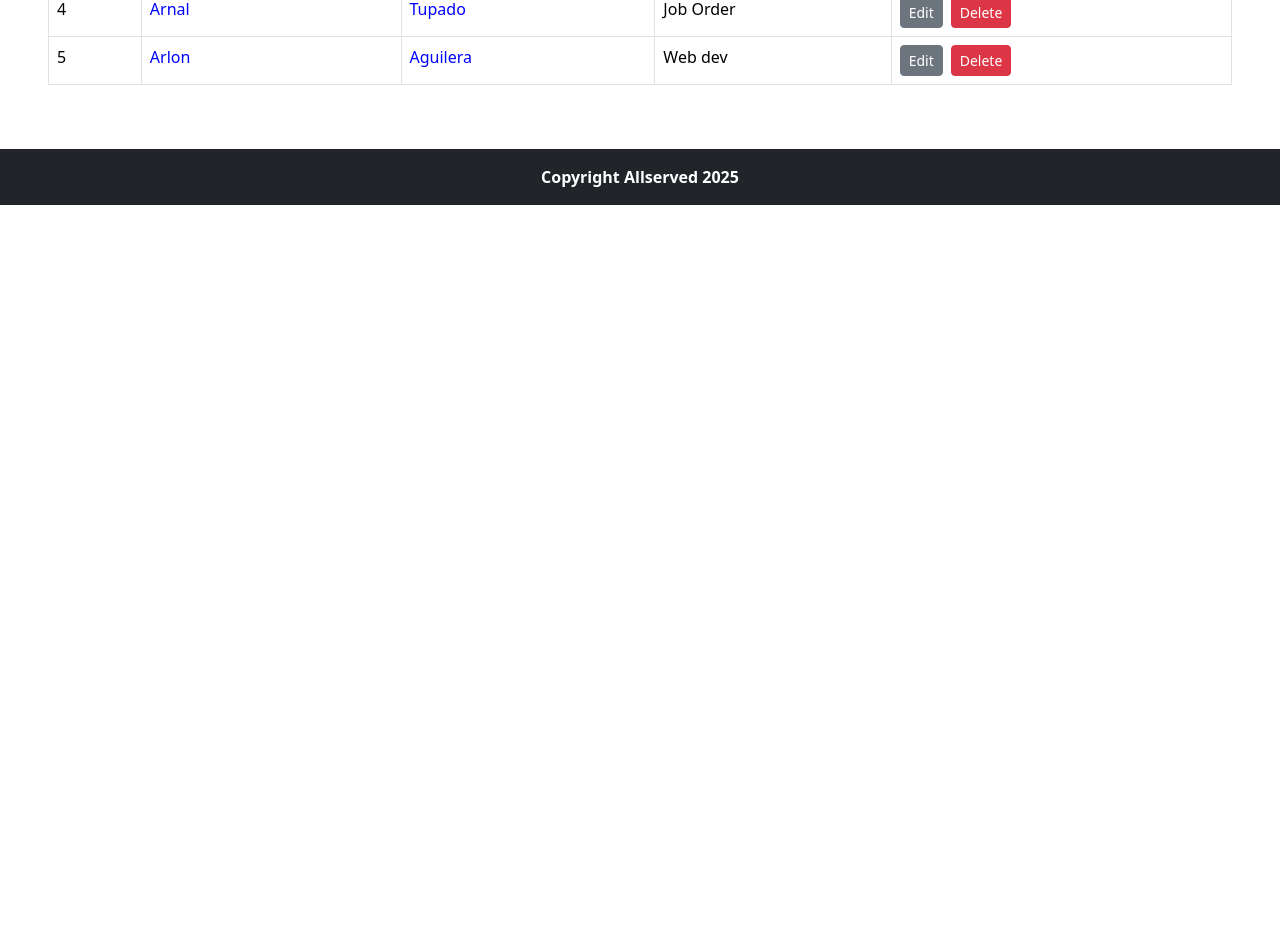
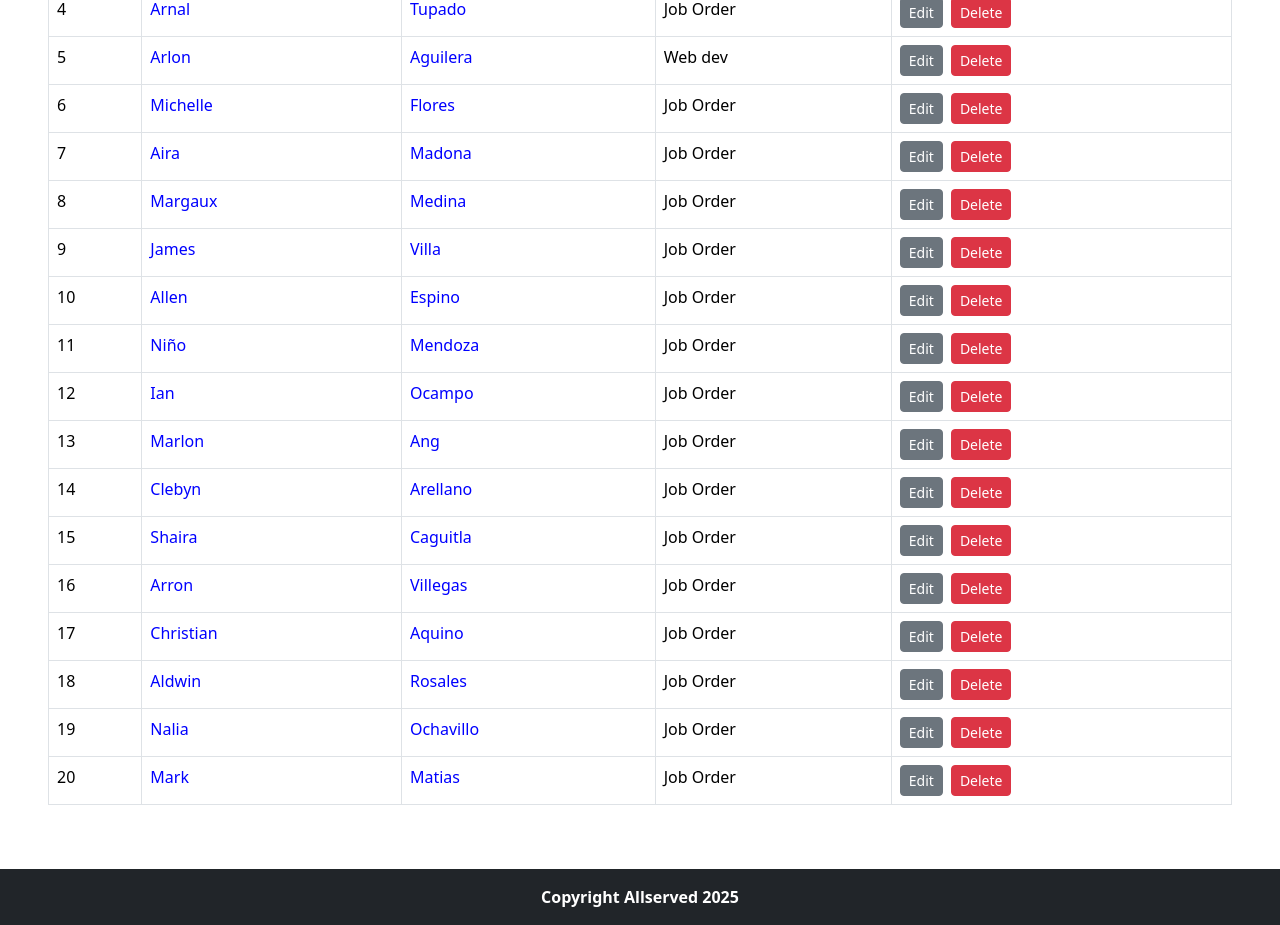
Before and after one commit to dev-teng/Project4, a React (Vite) app: page / in a window 1280 px wide. Shown: the part 700-1625 px from the top of the page. Before the commit the page ends 905 px from the top, so only its background shows below. Built offline with nearby package versions, Linux system fonts and the light colour scheme.

Commit message:
update the full name

```diff
--- a/db.json
+++ b/db.json
@@ -39,6 +39,125 @@
       "age": "29",
       "address": "Granja Lipa City",
       "position": "Web dev"
+    },
+    {
+      "id": 6,
+      "firstname": "Michelle",
+      "lastname": "Flores",
+      "age": "24",
+      "address": "Pag olingin west",
+      "position": "Job Order"
+    },
+    {
+      "id": 7,
+      "firstname": "Aira",
+      "lastname": "Madona",
+      "age": "22",
+      "address": "Tanauan City",
+      "position": "Job Order"
+    },
+    {
+      "id": 8,
+      "firstname": "Margaux",
+      "lastname": "Medina",
+      "age": "23",
+      "address": "Malvar Batangas",
+      "position": "Job Order"
+    },
+    {
+      "id": 9,
+      "firstname": "James",
+      "lastname": "Villa",
+      "age": "40",
+      "address": "Tanauan City",
+      "position": "Job Order"
+    },
+    {
+      "id": 10,
+      "firstname": "Allen",
+      "lastname": "Espino",
+      "age": "23",
+      "address": "Poblacion Malvar Batangas",
+      "position": "Job Order"
+    },
+    {
+      "id": 11,
+      "firstname": "Niño",
+      "lastname": "Mendoza",
+      "age": "26",
+      "address": "Batangas City",
+      "position": "Job Order"
+    },
+    {
+      "id": 12,
+      "firstname": "Ian",
+      "lastname": "Ocampo",
+      "age": "26",
+      "address": "San pioquinto malvar",
+      "position": "Job Order"
+    },{
+      "id": 13,
+      "firstname": "Marlon",
+      "lastname": "Ang",
+      "age": "31",
+      "address": "Guadalupe Lipa City",
+      "position": "Job Order"
+    },
+    {
+      "id": 14,
+      "firstname": "Clebyn",
+      "lastname": "Arellano",
+      "age": "28",
+      "address": "Malvar Batangas",
+      "position": "Job Order"
+    },
+    {
+      "id": 15,
+      "firstname": "Shaira",
+      "lastname": "Caguitla",
+      "age": "22",
+      "address": "Inosluban Lipa City",
+      "position": "Job Order"
+    },
+    {
+      "id": 16,
+      "firstname": "Arron",
+      "lastname": "Villegas",
+      "age": "27",
+      "address": "Tanauan City",
+      "position": "Job Order"
+    },
+    {
+      "id": 17,
+      "firstname": "Christian",
+      "lastname": "Aquino",
+      "age": "24",
+      "address": "Tanauan City",
+      "position": "Job Order"
+    },
+    {
+      "id": 18,
+      "firstname": "Aldwin",
+      "lastname": "Rosales",
+      "age": "36",
+      "address": "Tanauan City",
+      "position": "Job Order"
+    },
+    {
+      "id": 19,
+      "firstname": "Nalia",
+      "lastname": "Ochavillo",
+      "age": "30",
+      "address": "Tanauan City",
+      "position": "Job Order"
+    },
+    {
+      "id": 20,
+      "firstname": "Mark",
+      "lastname": "Matias",
+      "age": "25",
+      "address": "San Carlos Lipa City",
+      "position": "Job Order"
     }
 
   ]
--- a/src/Home.jsx
+++ b/src/Home.jsx
@@ -82,7 +82,7 @@ function Home() {
     if (employeeToEdit) {
       setEmployee(employeeToEdit);
       setEditToggle(true);
-      setEditId(id); //
+      setEditId(id);
     }
   };
 
```
